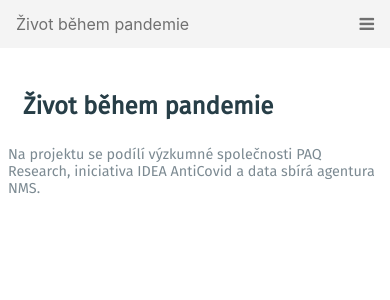
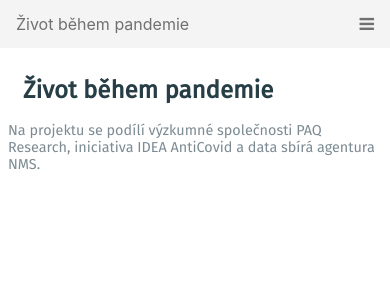
Before and after one commit to mveith/paq-research, a Next.js app: page / in a window 390 px wide. Shown: the top 300 px of the page. Built offline with nearby package versions, Linux system fonts and the light colour scheme.

Commit message:
added button to change topic + margins on mobile

```diff
--- a/components/dataPage.js
+++ b/components/dataPage.js
@@ -98,6 +98,7 @@ export default function DataPage({ navigation, dataProps, title, description, as
     return (
         <Layout title={title}>
             <h1>{title}</h1>
+            <p className="select-topic" ><a href="" className="arrow-button">Vybrat jiné téma</a></p>
             <p>
                 {description}
             </p>
--- a/styles/globals.css
+++ b/styles/globals.css
@@ -78,7 +78,7 @@ li {
 
 .content-wrapper {
     padding: 10px;
-    margin: 1rem;
+    margin: 0rem 1rem;
 }
 
 .side-menu {
@@ -224,6 +224,7 @@ li {
     }
     .content-wrapper {
         width: 100%;
+        margin: 1rem;
     }
     .side-menu {
         padding: 0 10px;
@@ -268,6 +269,9 @@ li {
     .main-wrapper {
         margin-top: 50px;
     }
+    .select-topic {
+      display: none;
+    }
 }
 
 @media only screen and (min-width: 1200px) {
```
